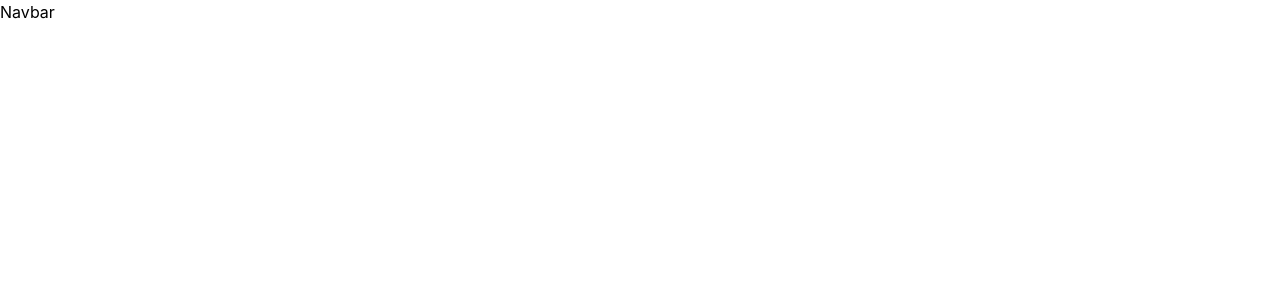
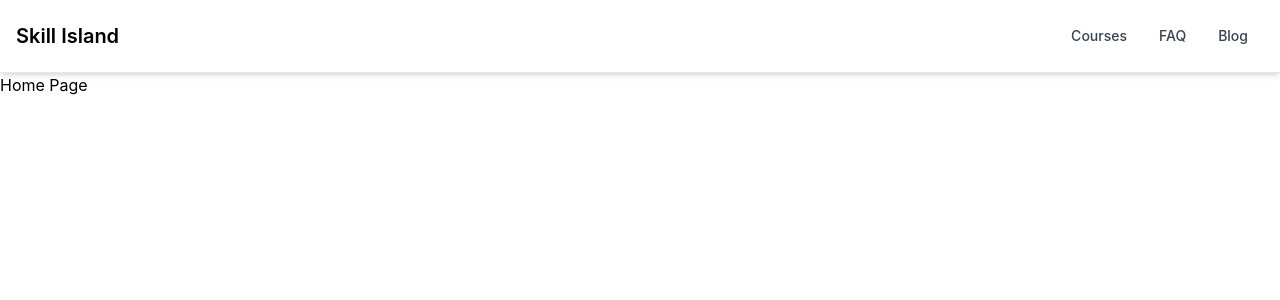
Before and after one commit to kaiumuddin/vacarion-client, a React (Create React App) app: page / in a window 1280 px wide. Shown: the top 300 px of the page. Built offline with nearby package versions, Linux system fonts and the light colour scheme.

Commit message:
Navbar modified

```diff
--- /dev/null
+++ b/src/components/Home.js
@@ -0,0 +1,11 @@
+import React from 'react';
+
+const Home = () => {
+    return (
+        <div>
+            Home Page
+        </div>
+    );
+};
+
+export default Home;
--- a/src/components/Navbar.js
+++ b/src/components/Navbar.js
@@ -1,10 +1,28 @@
 import React from 'react';
+import {Link} from "react-router-dom";
 
 const Navbar = () => {
     return (
-        <div>
-            Navbar
-        </div>
+        <nav className="bg-white shadow-md px-2 sm:px-4 py-2.5 dark:bg-gray-900  border-b border-gray-200 dark:border-gray-600">
+            <div className="container flex flex-wrap justify-between items-center mx-auto">
+                <Link to='/' className="flex items-center">
+                    <span className="self-center text-xl font-semibold whitespace-nowrap dark:text-white">Skill Island</span>
+                </Link>
+                <div className="hidden w-full md:block md:w-auto" id="navbar-default">
+                    <ul className="flex flex-col p-4 mt-4 bg-gray-50 rounded-lg border border-gray-100 md:flex-row md:space-x-8 md:mt-0 md:text-sm md:font-medium md:border-0 md:bg-white dark:bg-gray-800 md:dark:bg-gray-900 dark:border-gray-700">
+                        <li>
+                            <Link to="/courses" className="block py-2 pr-4 pl-3 text-gray-700 rounded hover:bg-gray-100 md:hover:bg-transparent md:hover:text-blue-700 md:p-0 md:dark:hover:text-white dark:text-gray-400 dark:hover:bg-gray-700 dark:hover:text-white md:dark:hover:bg-transparent dark:border-gray-700">Courses</Link>
+                        </li>
+                        <li>
+                            <Link to="/faq" className="block py-2 pr-4 pl-3 text-gray-700 rounded hover:bg-gray-100 md:hover:bg-transparent md:hover:text-blue-700 md:p-0 md:dark:hover:text-white dark:text-gray-400 dark:hover:bg-gray-700 dark:hover:text-white md:dark:hover:bg-transparent dark:border-gray-700">FAQ</Link>
+                        </li>
+                        <li>
+                            <Link to="/blog" className="block py-2 pr-4 pl-3 text-gray-700 rounded hover:bg-gray-100 md:hover:bg-transparent md:hover:text-blue-700 md:p-0 md:dark:hover:text-white dark:text-gray-400 dark:hover:bg-gray-700 dark:hover:text-white md:dark:hover:bg-transparent dark:border-gray-700">Blog</Link>
+                        </li>
+                    </ul>
+                </div>
+            </div>
+        </nav >
     );
 };
 
--- a/src/routes/routes.js
+++ b/src/routes/routes.js
@@ -1,13 +1,20 @@
 import {createBrowserRouter} from "react-router-dom";
 import Main from "../layout/Main";
 import ErrorPage from "../components/ErrorPage";
+import Home from "../components/Home";
 
 
 const router = createBrowserRouter([
     {
         path: '/',
         element: <Main></Main>,
-        errorElement: <ErrorPage></ErrorPage>
+        errorElement: <ErrorPage></ErrorPage>,
+        children: [
+            {
+                path: '/',
+                element: <Home></Home>
+            }
+        ]
     }
 ]);
 
```
